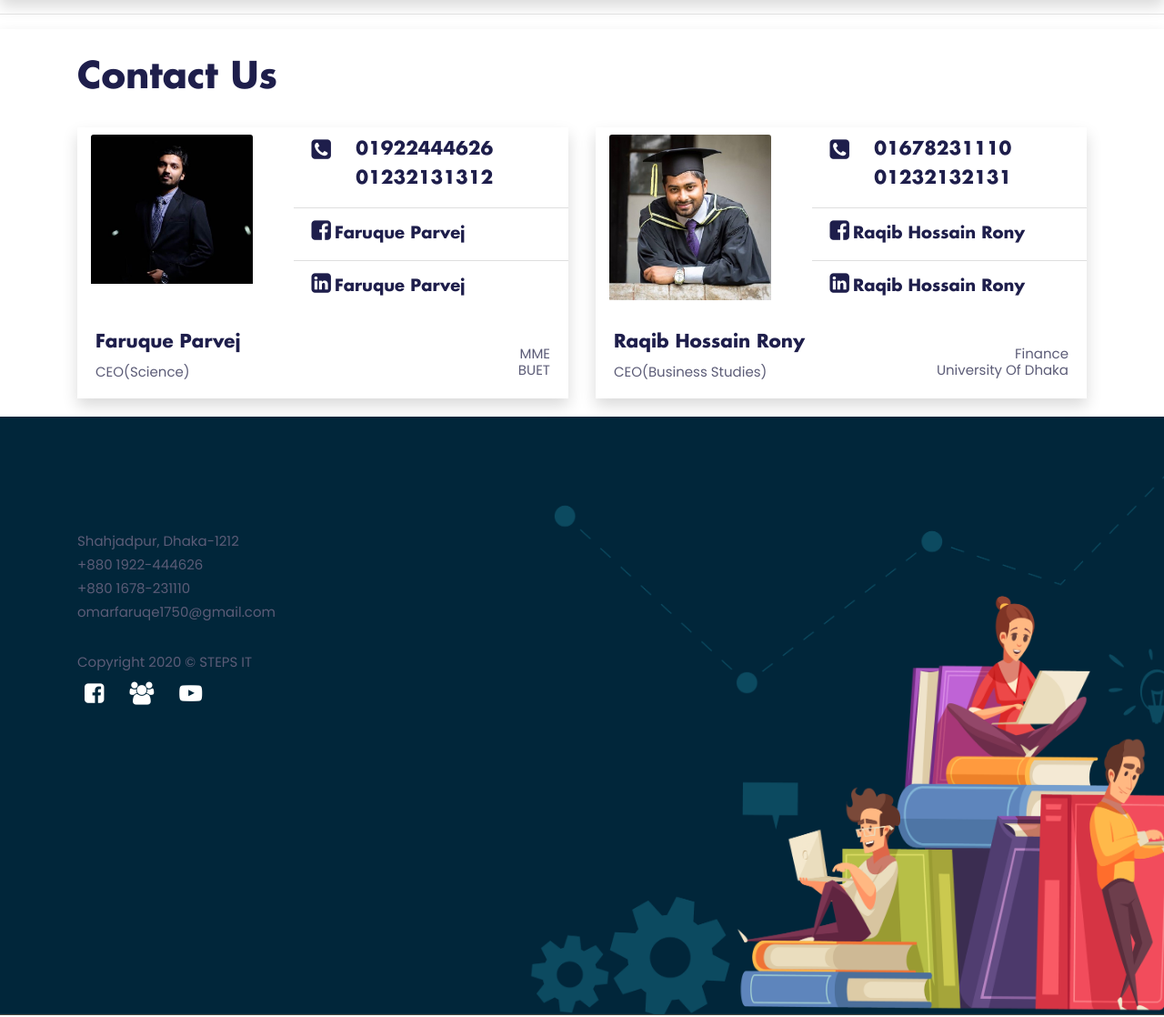
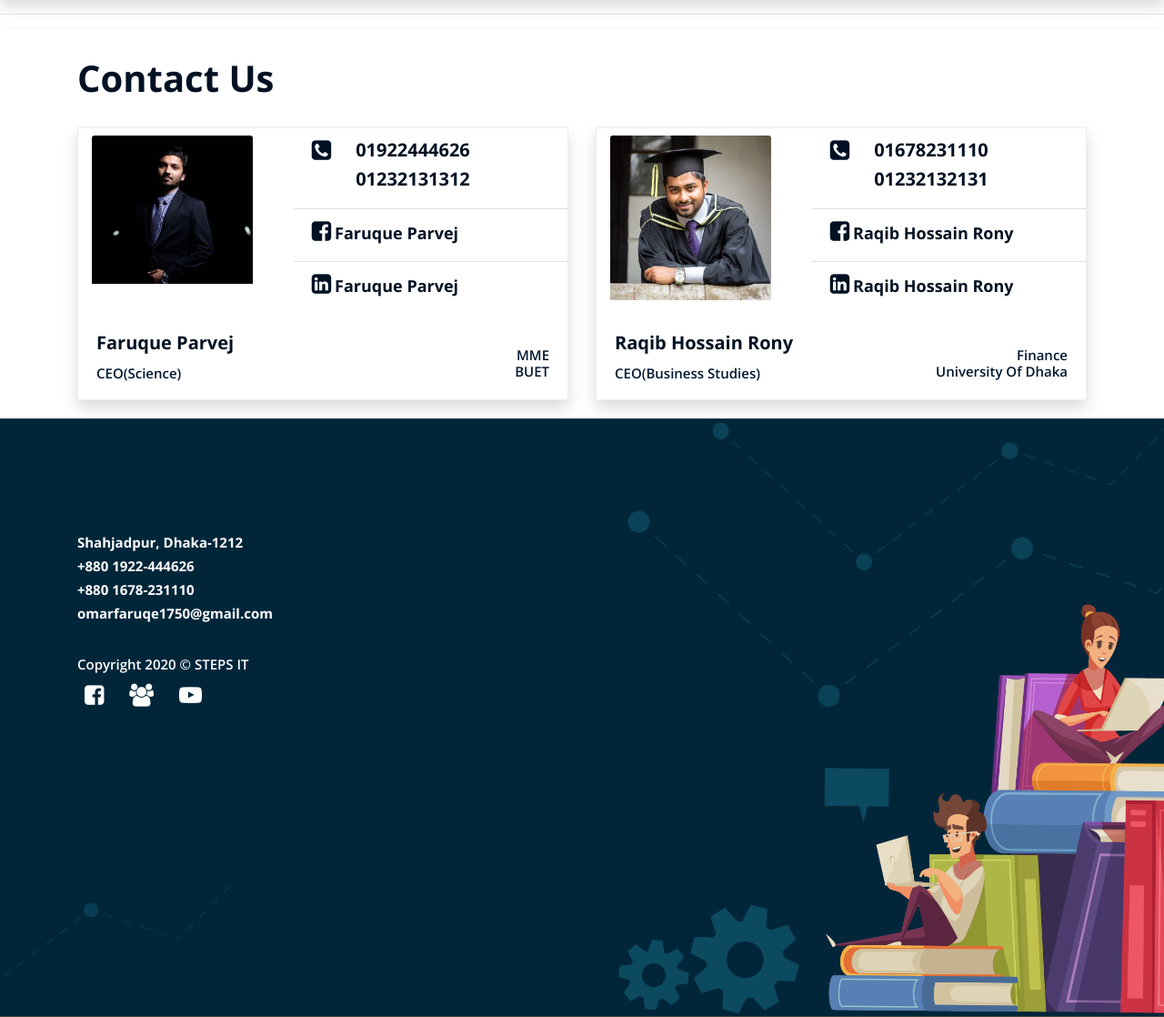
Before and after one commit to Anikcsejnu/steps-web, a Django app: page /about/ in a window 1280 px wide. Shown: the part 2551-3669 px from the top of the page at 91% size. Run offline with Django 3.2, Linux system fonts and the light colour scheme; data that the repository does not hold is empty; some libraries are stand-ins or nearby versions; some web fonts are replaced.

Commit message:
Changed Color with preloader trial

```diff
--- a/course/templates/course/chapterlist.html
+++ b/course/templates/course/chapterlist.html
@@ -1,7 +1,7 @@
-{% extends 'home/base.html' %} {% block content %}
+{% extends 'home/base.html' %} {% block nav_item_course %}active{% endblock nav_item_course %} {% block content %}
 <style>
     .hv:hover {
-        background: #ffbb00;
+        background: #ECC02E;
         transform: scale(1.1);
     }
 
--- a/course/templates/course/courses.html
+++ b/course/templates/course/courses.html
@@ -1,7 +1,7 @@
 {% extends 'home/base.html' %} {% block nav_item_course %}active{% endblock nav_item_course %} {% load static %} {% block content %}
 
 <!-- page title -->
-<section class="section bg-cover" data-background="{% static 'home/images/classroom.jpg' %}">
+<section class="section bg-cover" data-background="{% static 'home/images/classroom.png' %}" style="margin-top: -1pt;">
 
 </section>
 <!-- /page title -->
--- a/gallery/templates/gallery/gallery.html
+++ b/gallery/templates/gallery/gallery.html
@@ -11,9 +11,7 @@
 </style>
 <!-- page title -->
 <section class="section bg-cover" data-background="{% static 'home/images/gallerybackground.png' %}">
-    <div class="row">
 
-    </div>
 </section>
 <!-- /page title -->
 <section>
--- a/home/static/home/css/style.css
+++ b/home/static/home/css/style.css
@@ -12,20 +12,20 @@ VERSION:  Versoin Number
 
 /*  typography */
 
-@import url("https://fonts.googleapis.com/css?family=Poppins:300,400,500,600,700");
+@import url("https://fonts.googleapis.com/css2?family=Open+Sans:600,700");
 @font-face {
-    font-family: 'futura-bold';
-    src: url("../fonts/Futura-Bold.woff") format("woff");
+    font-family: 'opensansbold';
+    src: url("../fonts/opensans-bold-webfont.woff") format("woff");
     font-weight: normal;
     font-style: normal;
 }
 
 body {
     line-height: 1.2;
-    font-family: "Poppins", sans-serif;
+    font-family: 'Open Sans';
     -webkit-font-smoothing: antialiased;
     font-size: 15px;
-    color: #5c5c77;
+    color: #001730;
 }
 
 abbr[title] {
@@ -36,11 +36,11 @@ abbr[title] {
 
 p,
 .paragraph {
-    font-weight: 400;
-    color: #5c5c77;
+    font-weight: 450;
+    color: #001730;
     font-size: 15px;
     line-height: 1.9;
-    font-family: "Poppins", sans-serif;
+    font-family: "Open Sans", sans-serif;
 }
 
 h1,
@@ -49,8 +49,8 @@ h3,
 h4,
 h5,
 h6 {
-    color: #1e1e4b;
-    font-family: "futura-bold";
+    color: #001123;
+    font-family: "opensansbold";
     font-weight: 700;
     line-height: 1.2;
 }
@@ -302,6 +302,7 @@ ol,
 ul {
     list-style-type: none;
     margin: 0px;
+    font-family: opensansbold;
 }
 
 img {
@@ -928,38 +930,33 @@ textarea.form-control {
 }
 
 
+/* add css for pagination */
 
-/* add css for pagination */
-.pagination > li > a
-{
-    background-color: #ffbc3b;
+.pagination>li>a {
+    background-color: #ECC02E;
     color: white;
     border-radius: 5px;
     margin: 0 4px;
     font-size: 18px;
-
 }
 
-.pagination > li > a:focus,
-.pagination > li > a:hover,
-.pagination > li > span:focus,
-.pagination > li > span:hover
-{
+.pagination>li>a:focus,
+.pagination>li>a:hover,
+.pagination>li>span:focus,
+.pagination>li>span:hover {
     color: #5a5a5a;
     background-color: #eee;
     border-color: #ddd;
 }
 
-.pagination > .active > a
-{
+.pagination>.active>a {
     color: white;
     background-color: #01263A !Important;
     border: solid 1px #5A4181 !Important;
     border-radius: 5px;
 }
 
-.pagination > .active > a:hover
-{
+.pagination>.active>a:hover {
     background-color: #5A4181 !Important;
     border: solid 1px #5A4181;
 }
--- a/home/templates/home/about.html
+++ b/home/templates/home/about.html
@@ -72,21 +72,21 @@
             <!-- funfacts item -->
             <div class="col-md-4 col-sm-3 mb-4 mb-md-0">
                 <div class="text-center">
-                    <h2 class="count text-white" data-count="{{ number_of_teacher }}">0</h2>
+                    <h2 class="text-white">{{ number_of_teacher }}</h2>
                     <h5 class="text-white">TEACHERS</h5>
                 </div>
             </div>
             <!-- funfacts item -->
             <div class="col-md-4 col-sm-3 mb-4 mb-md-0">
                 <div class="text-center">
-                    <h2 class="count text-white" data-count="{{ number_of_course }}">0</h2>
+                    <h2 class="text-white">{{ number_of_course }}</h2>
                     <h5 class="text-white">COURSES</h5>
                 </div>
             </div>
             <!-- funfacts item -->
             <div class="col-md-4 col-sm-3 mb-4 mb-md-0">
                 <div class="text-center">
-                    <h2 class="count text-white" data-count="1000">0</h2>
+                    <h2 class="count text-white">1000</h2>
                     <h5 class="text-white">STUDENTS</h5>
                 </div>
             </div>
@@ -131,7 +131,7 @@
             </div>
             <!-- teacher -->
             <div class="col-lg-6 col-sm-6 mb-5 mb-lg-0">
-                <div class="card border-0 rounded-0 shadow">
+                <div class="card rounded-0 shadow border-primary">
                     <div class="row">
                         <div class="col-sm-5 ">
                             <div class="container">
@@ -193,7 +193,7 @@
             </div>
             <!-- teacher -->
             <div class="col-lg-6 col-sm-6 mb-5 mb-lg-0">
-                <div class="card border-0 rounded-0 shadow">
+                <div class="card border-primary rounded-0 shadow">
                     <div class="row">
                         <div class="col-sm-5 ">
                             <div class="container ">
--- a/home/templates/home/base.html
+++ b/home/templates/home/base.html
@@ -71,6 +71,10 @@
             min-height: 80px;
         }
 
+        .navbar-custom {
+            background-color: #001123;
+        }
+
         .fontstyle {
             font-family: 'Caesar Dressing';
             font-size: 22px;
@@ -84,7 +88,7 @@
     <header class="header">
 
         <!-- navbar -->
-        <nav class="navbar smart-scroll navbar-expand-lg navbar-dark bg-primary">
+        <nav class="navbar navbar-custom smart-scroll navbar-expand-lg navbar-dark ">
             <a class="navbar-brand" href="#"><img src="{% static 'home/images/1.png' %}" alt="" style="width: 267px;height: auto;"></a>
             <button class="navbar-toggler" type="button" data-toggle="collapse" data-target="#main_nav" aria-expanded="false" aria-label="Toggle navigation">
       <span class="navbar-toggler-icon"></span>
@@ -134,10 +138,10 @@
                     <div class="col-lg-12 col-sm-8 mt-5 mb-lg-0">
                         <!-- logo -->
                         <ul class="list-unstyled">
-                            <li class="mb-2">Shahjadpur, Dhaka-1212</li>
-                            <li class="mb-2">+880 1922-444626</li>
-                            <li class="mb-2">+880 1678-231110</li>
-                            <li class="mb-2">omarfaruqe1750@gmail.com</li>
+                            <li class="mb-2 text-white">Shahjadpur, Dhaka-1212</li>
+                            <li class="mb-2 text-white">+880 1922-444626</li>
+                            <li class="mb-2 text-white">+880 1678-231110</li>
+                            <li class="mb-2 text-white">omarfaruqe1750@gmail.com</li>
                         </ul>
                     </div>
                 </div>
@@ -147,7 +151,7 @@
                 <div class="container">
                     <div class="row">
                         <div class="col-sm-7 text-sm-left text-center">
-                            <p class="mb-0">Copyright
+                            <p class="mb-0 text-white">Copyright
                                 <script>
                                     var CurrentYear = new Date().getFullYear()
                                     document.write(CurrentYear)
--- a/home/views.py
+++ b/home/views.py
@@ -22,6 +22,7 @@ def index(request):
 
 
 def about(request):
+	print(TeachersInfo.objects.all().count(), Course.objects.all().count())
 	context = {
 		'number_of_teacher':TeachersInfo.objects.all().count(),
 		'number_of_course':Course.objects.all().count(),
--- a/teacher/templates/teacher/teachersinfo_detail.html
+++ b/teacher/templates/teacher/teachersinfo_detail.html
@@ -1,4 +1,4 @@
-{% extends 'home/base.html' %} {% block content %} {% load static %}
+{% extends 'home/base.html' %} {% block nav_item_mentor %}active{% endblock nav_item_mentor %} {% block content %} {% load static %}
 
 
 <!-- page title -->
```
Also changed, not shown: other parts of home/static/home/css/style.css (+44 -43 lines), course/templates/course/course-single.html (+7 -6 lines), course/templates/course/topiclist.html (+4 -4 lines), gallery/templates/gallery/gallerysingle.html (+2 -12 lines), home/templates/home/index.html (+4 -4 lines), home/static/home/fonts/opensans-bold-webfont.woff (added), home/static/home/fonts/opensans-regular-webfont.woff (added), home/static/home/images/classroom.png (added), home/static/home/images/footer.png, home/static/home/images/gallerybackground.png, home/static/home/images/logo.png (added), home/static/home/images/preloader.gif.
